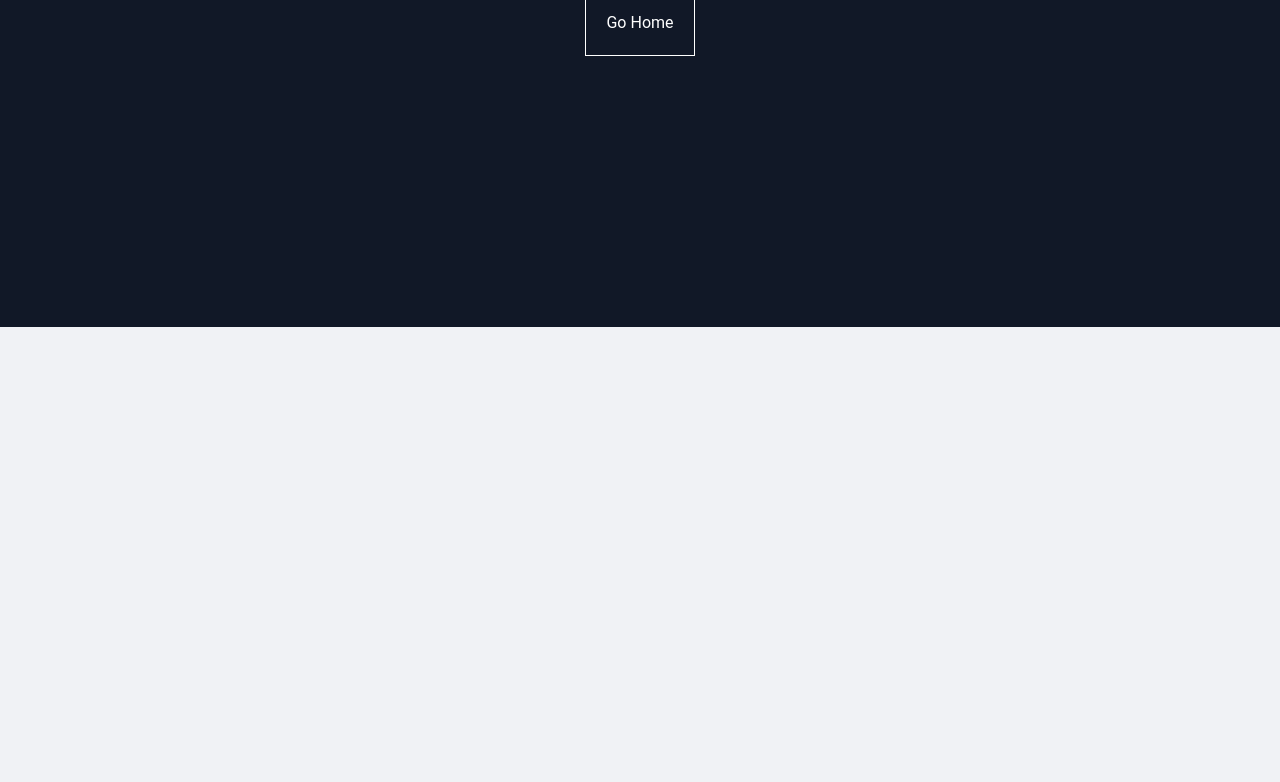
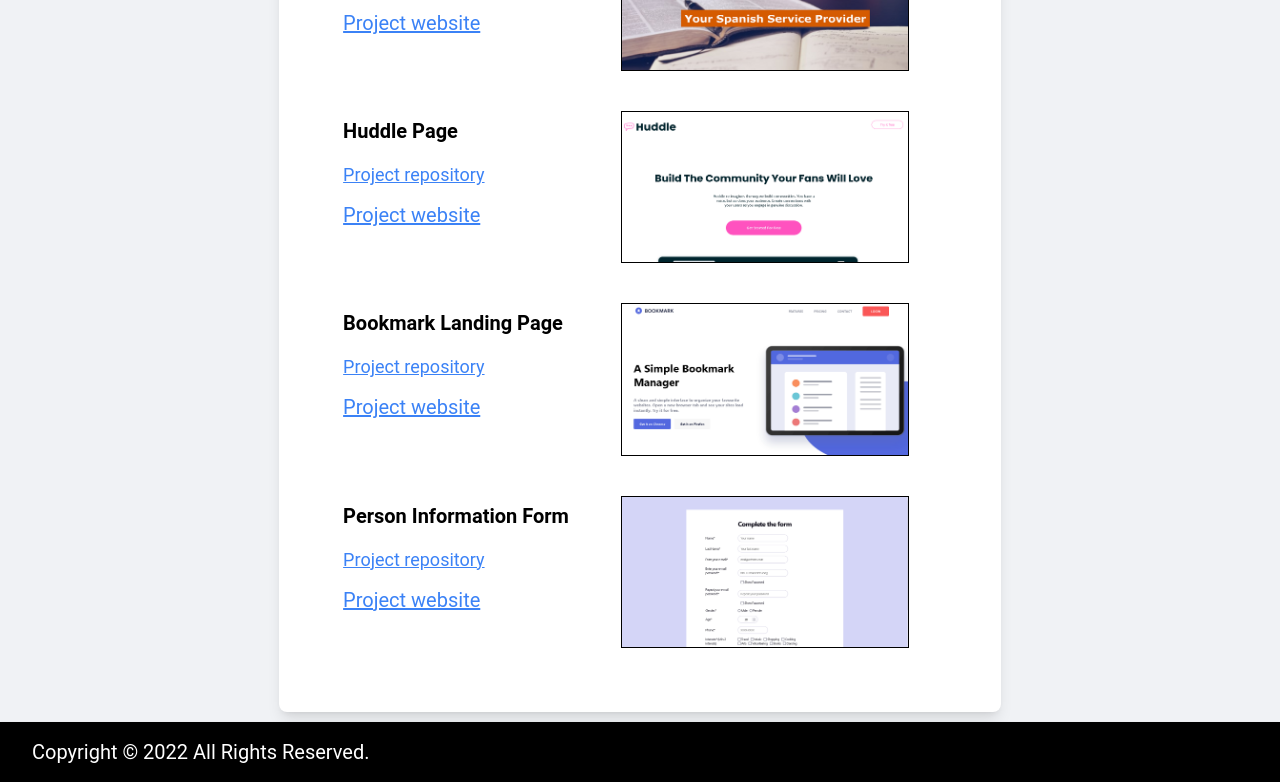
Before and after one commit to eduardo-pleitez/eduardo-portfolio, a Gatsby site: page /projects in a window 1280 px wide. Before the commit this address had no page. Shown: the part 473-1255 px from the top of the page. Before the commit the page ends 870 px from the top, so only its background shows below. Built offline with nearby package versions, Linux system fonts and the light colour scheme; Gatsby itself is replaced by a stand-in of ours.

Commit message:
:sparkles: Add projects page

```diff
--- a/gatsby-config.ts
+++ b/gatsby-config.ts
@@ -6,14 +6,23 @@ const config: GatsbyConfig = {
     siteUrl: 'https://www.yourdomain.tld'
   },
   graphqlTypegen: true,
-  plugins: ['gatsby-plugin-postcss', 'gatsby-plugin-image', 'gatsby-plugin-sharp', 'gatsby-transformer-sharp', {
+  plugins: ['gatsby-plugin-postcss', 'gatsby-plugin-image', 'gatsby-plugin-sharp', 'gatsby-transformer-sharp', 'gatsby-transformer-json', {
     resolve: 'gatsby-source-filesystem',
     options: {
       'name': 'images',
       'path': './src/images/'
     },
     __key: 'images'
-  }]
+  },
+  {
+    resolve: 'gatsby-source-filesystem',
+    options: {
+      name: 'data',
+      path: './data/',
+    },
+    __key: 'data'
+  },
+  ]
 };
 
 export default config;
--- a/package.json
+++ b/package.json
@@ -21,9 +21,11 @@
     "@fortawesome/react-fontawesome": "^0.2.0",
     "gatsby": "^5.2.0",
     "gatsby-background-image": "^1.6.0",
+    "gatsby-image": "^3.11.0",
     "gatsby-plugin-image": "^3.2.0",
     "gatsby-plugin-sharp": "^5.2.0",
     "gatsby-source-filesystem": "^5.2.0",
+    "gatsby-transformer-json": "^5.2.0",
     "gatsby-transformer-sharp": "^5.2.0",
     "gbimage-bridge": "^0.2.2",
     "react": "^18.2.0",
--- /dev/null
+++ b/src/pages/projects.tsx
@@ -0,0 +1,100 @@
+import * as React from 'react';
+import { HeadFC, PageProps, useStaticQuery, graphql } from 'gatsby';
+import Layout from '../components/Layout';
+import { ProjectsProps } from '../interfaces/commonInterfaces';
+import Image from 'gatsby-image';
+
+const ProjectsPage: React.FC<PageProps> = () => {
+  const data: ProjectsProps = useStaticQuery(
+    graphql`
+      query {
+        allProjectsJson {
+          edges {
+            node {
+              id
+              title
+              images {
+                childImageSharp {
+                  fluid {
+                    ...GatsbyImageSharpFluid
+                  }
+                }
+              }
+              description
+              developmentStack
+              repository
+              website
+            }
+          }
+        }
+      }
+    `
+  );
+  const projects = data.allProjectsJson.edges;
+  return (
+    <Layout>
+      <div className='flex justify-center'>
+        <div className='lg:px-16 md:px-8 px-2 py-6 shadow-lg rounded-lg bg-white md:max-w-full md:w-auto w-full'>
+          <div>
+            <h1 className='font-bold lg:text-5xl sm:text-3xl text-xl mt-4 md:mb-8 mb-2 text-center'>
+              Projects
+            </h1>
+          </div>
+          {projects.map((project) => {
+            return (
+              <div key={project.node.id} className='mb-10'>
+                <div className='flex md:items-center md:flex-row flex-col'>
+                  <div className='md:w-7/12 w-full mb-4 mr-6'>
+                    <h2 className='font-semibold sm:text-xl text-lg lg:mb-4 mb-2'>
+                      {project.node.title}
+                    </h2>
+                    <p className='md:my-3 my-1'>
+                      <a
+                        href={project.node.repository}
+                        target='_blank'
+                        rel='noopener noreferrer'
+                        className='text-blue-500 underline md:text-lg text-base'
+                      >
+                        Project repository
+                      </a>
+                    </p>
+                    <p className='md:my-3 my-1'>
+                      <a
+                        href={project.node.website}
+                        target='_blank'
+                        rel='noopener noreferrer'
+                        className='text-blue-500 underline md:text-xl text-base'
+                      >
+                        Project website
+                      </a>
+                    </p>
+                  </div>
+                  <div className='lg:mx-7'>
+                    {project.node.images.length > 0 ? (
+                      <a
+                        href={project.node.website}
+                        title='Go to the website'
+                        target='_blank'
+                        rel='noopener noreferrer'
+                      >
+                        <Image
+                          fluid={project.node.images[0].childImageSharp.fluid}
+                          alt={project.node.title}
+                          className='md:w-72 md:h-auto w-full h-auto border border-black'
+                        />
+                      </a>
+                    ) : null}
+                  </div>
+                </div>
+              </div>
+            );
+          })}
+        </div>
+      </div>
+    </Layout>
+  );
+};
+
+export default ProjectsPage;
+
+export const Head: HeadFC = () => <title>Projects</title>;
```
Also changed, not shown: src/interfaces/commonInterfaces.tsx (+28 -0 lines), 1 other file.
